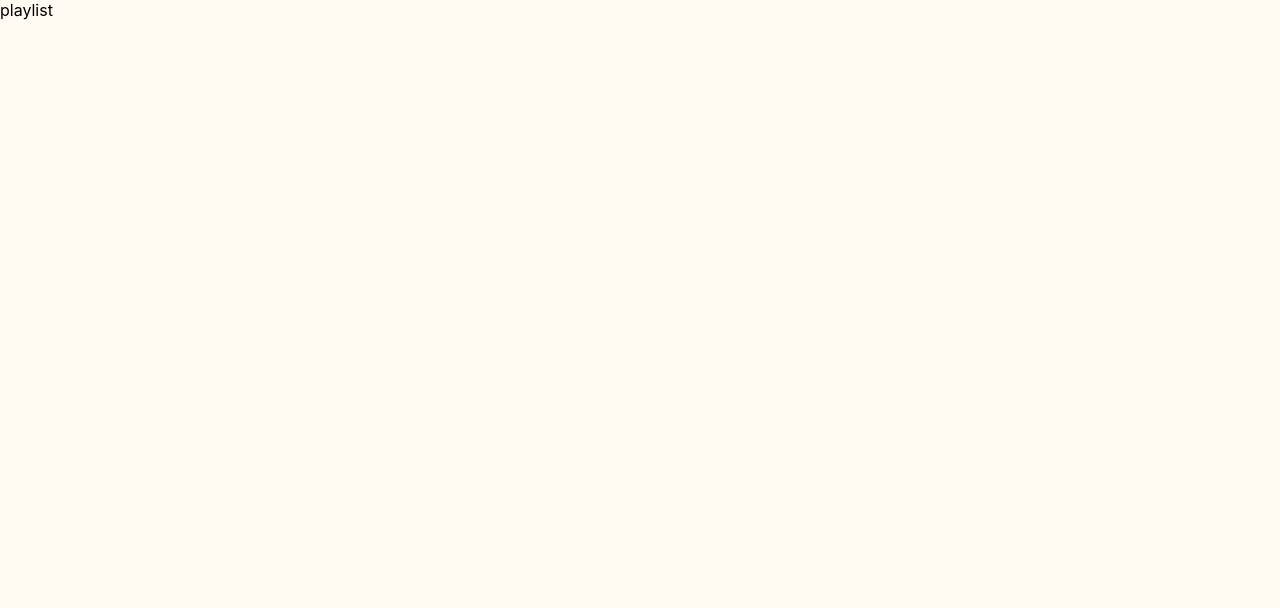
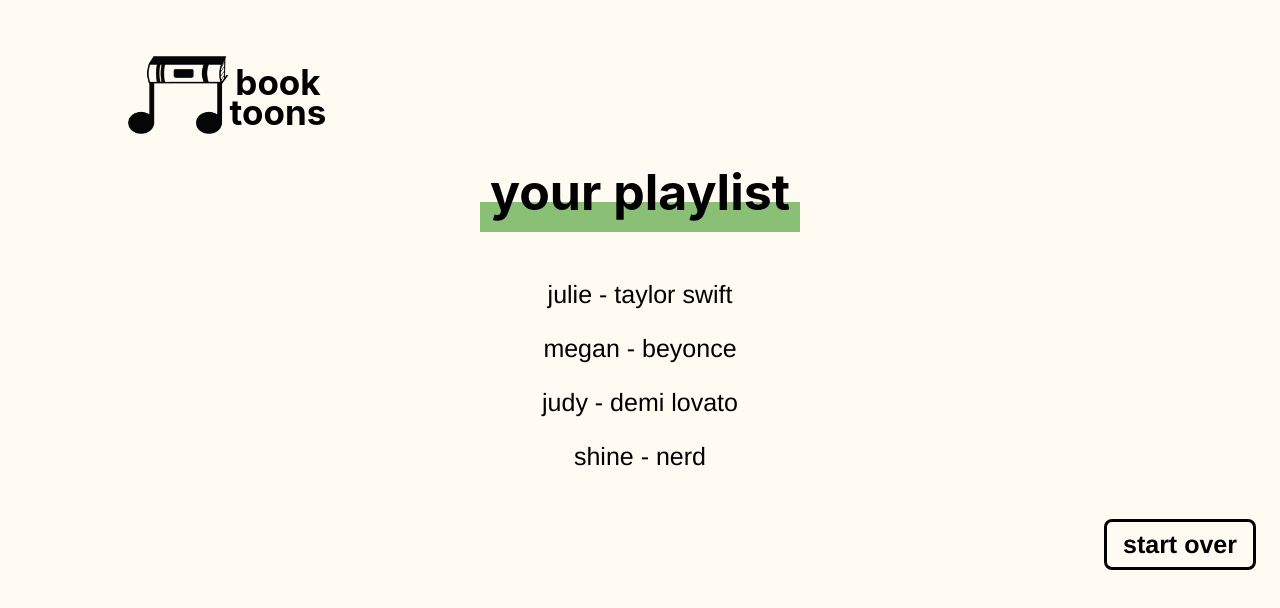
Before and after one commit to jzhzhang66/hackbeanpot2021, a React (Create React App) app in the folder front-end/book-toons/: page /playlist in a window 1280 px wide. Shown: the top 608 px of the page. Built offline with nearby package versions, Linux system fonts and the light colour scheme.

Commit message:
artist search, loading screen, and playlist styling

```diff
--- a/front-end/book-toons/src/pages/playlist.css
+++ b/front-end/book-toons/src/pages/playlist.css
@@ -0,0 +1,14 @@
+.playlist-buttoncontainer {
+    margin: 3rem 0 0 69rem;
+}
+
+.loading-text {
+    font-size: 50px;
+    width: 400px;
+    text-align: center;
+    margin: 17rem auto auto auto;
+}
+
+.song {
+    text-align: center;
+}
--- a/front-end/book-toons/src/pages/playlist.js
+++ b/front-end/book-toons/src/pages/playlist.js
@@ -1,10 +1,57 @@
 import React from 'react';
 import './playlist.css';
+import Header from '../components/header';
+import Title from '../components/title';
 
-function Playlist() {
-    return (
-        <div>playlist</div>
-    );
+class Playlist extends React.Component {
+    constructor(props) {
+        super(props)
+        this.state = {
+            dummy: [
+                {
+                    song: 'julie',
+                    artist: 'taylor swift'
+                },
+                {
+                    song: 'megan',
+                    artist: 'beyonce'
+                },
+                {
+                    song: 'judy',
+                    artist: 'demi lovato'
+                },
+                {
+                    song: 'shine',
+                    artist: 'nerd'
+                }
+            ],
+            id_selected: "",
+            userInput: "",
+            isLoading: true
+        }
+    }
+
+    render() {
+        return (
+            <div>
+            {this.state.isLoading &&
+            <div>
+            <Header/>
+            <Title text="your playlist" width={'320px'}/>
+            <div className="playlist-container">
+                    {this.state.dummy.map(song =>
+                    <p className="song" song={song}
+                    updateSelected={this.updateSelected}
+                    selected={this.state.id_selected === song.id}>{song.song + ' -'} {song.artist}</p>)}
+                </div>
+            <div className="playlist-buttoncontainer">
+                <button>start over</button>
+            </div>
+            </div>}
+            {!this.state.isLoading && <h1 className="loading-text">hang tight while we create the perfect playlist...</h1>}
+            </div>
+        );
+    }
 }
 
 export default Playlist;
```
